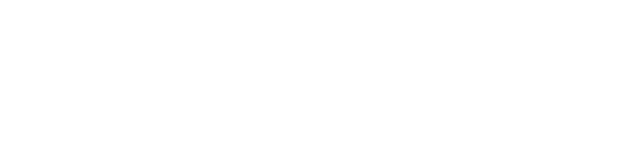
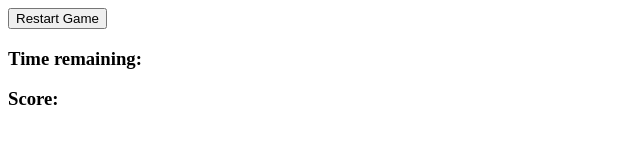
Before and after one commit to jashvaru/JavascriptProjects, a plain HTML site: page MemoryGame/index.html in a window 1280 px wide. Shown: the whole page, without its empty margins (0-640 px from the left). Drawn offline with Linux system fonts and the light colour scheme.

Commit message:
Added restart button, timer & score

```diff
--- a/MemoryGame/index.html
+++ b/MemoryGame/index.html
@@ -8,7 +8,10 @@
 </head>
 
 <body>
-
+    <button id="reload">Restart Game</button>
+    <h3>Time remaining: <span id="time"></span></h3>
+    <h3>Score: <span id="score"></span></h3>
+    <div id="grid"> </div>
     <script src="mg.js"></script>
 </body>
 
```
